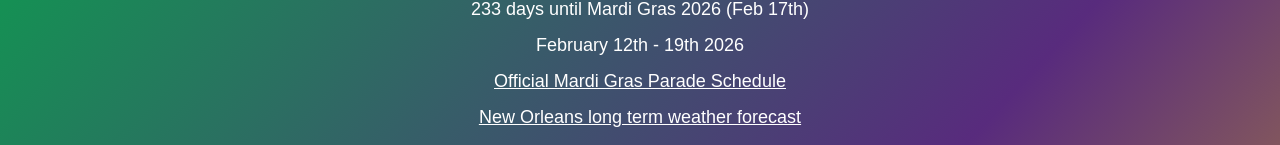
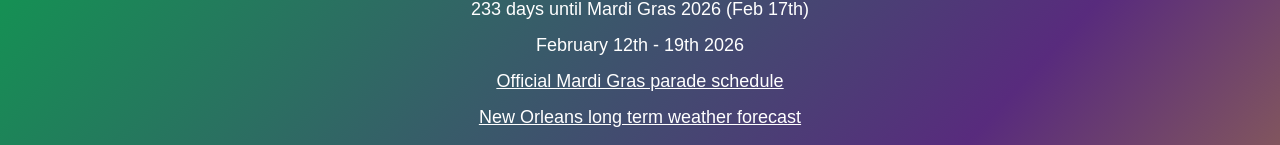
Before and after one commit to WhiskeyTuesday/mardidotcamp, a SvelteKit app: page / in a window 1280 px wide. Shown: the part 197-342 px from the top of the page. Built offline with nearby package versions, Linux system fonts and the light colour scheme.

Commit message:
annoying capitalisation

```diff
--- a/src/routes/+page.svelte
+++ b/src/routes/+page.svelte
@@ -249,7 +249,7 @@
       <p class="text-lg mt-2">{daysUntil} days until Mardi Gras 2026 (Feb 17th)</p>
       <p class="text-lg mt-2">February 12th - 19th 2026</p>
       <p class="text-lg mt-2 underline hover:text-purple-300 transition-colors duration-150">
-        <a href="https://www.mardigrasneworleans.com/parades/">Official Mardi Gras Parade Schedule</a>
+        <a href="https://www.mardigrasneworleans.com/parades/">Official Mardi Gras parade schedule</a>
       </p>
       <p class="text-lg mt-2 underline hover:text-purple-300 transition-colors duration-150">
         <a href="https://www.accuweather.com/en/us/new-orleans/70112/daily-weather-forecast/348585">New Orleans long term weather forecast</a>
```
